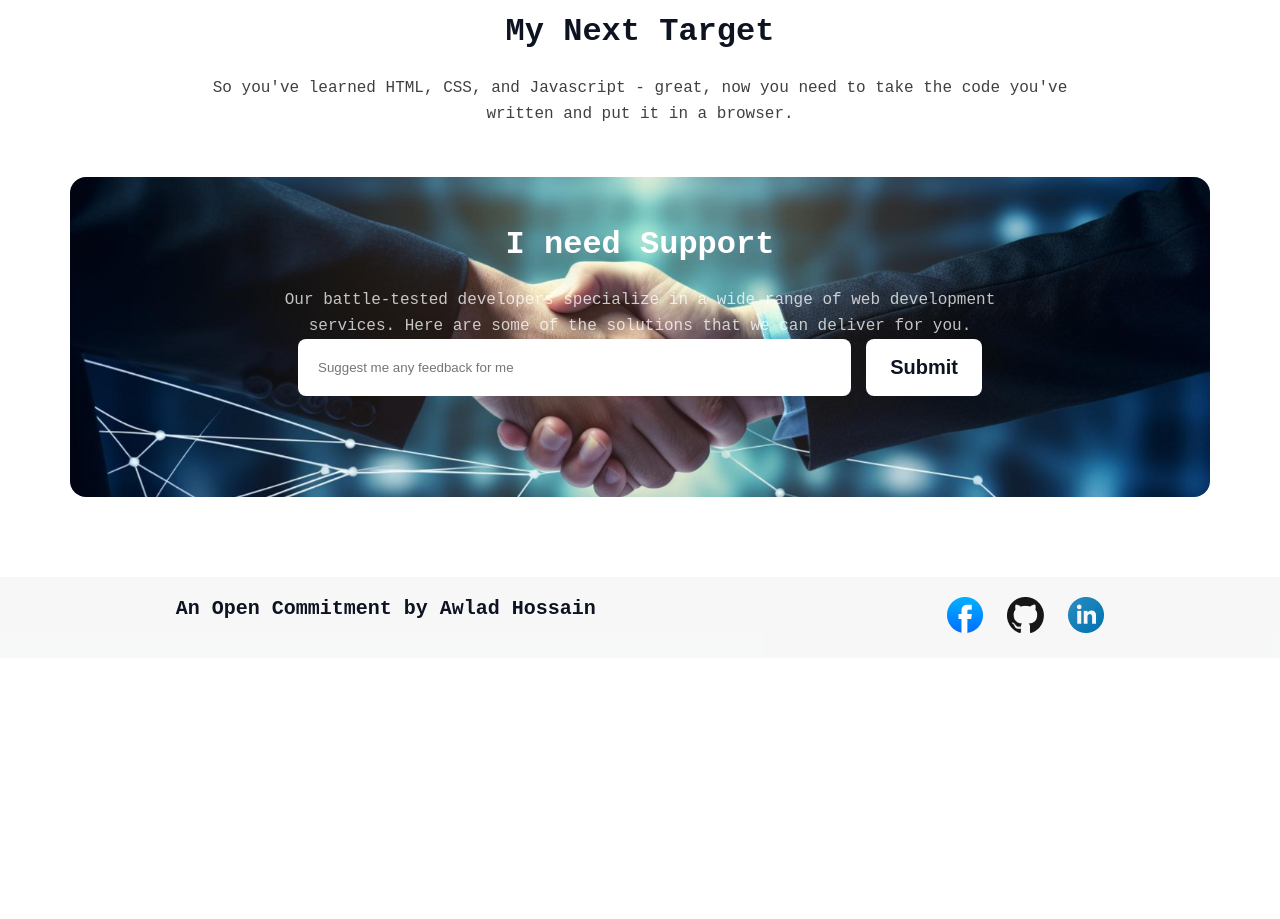
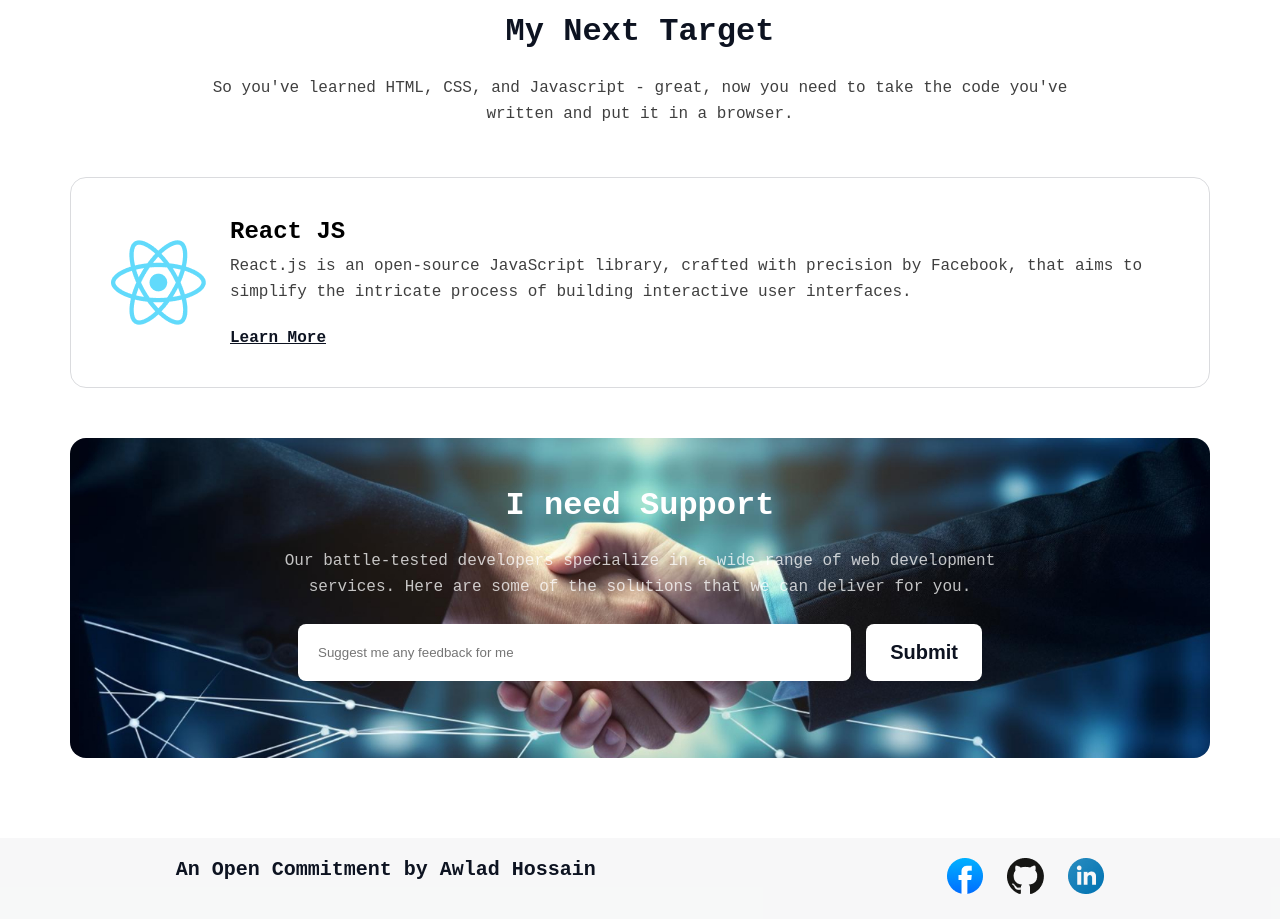
Before and after one commit to joynul24/assignment-01, a plain HTML site: page index.html in a window 1280 px wide. Shown: the part 3940-4859 px from the top of the page. Before the commit the page ends 4598 px from the top, so only its background shows below. Drawn offline with Linux system fonts and the light colour scheme; a web font is replaced by a local one.

Commit message:
added next target one card

```diff
--- a/index.html
+++ b/index.html
@@ -113,8 +113,15 @@
                 <h2 class="common-title">My Next Target</h2>
                 <p class="common-description">So you've learned HTML, CSS, and Javascript - great, now you need to take the code you've written and put it in a browser.</p>
               </div>
-              <div class="next-target-card-containr">
-
+              <div class="next-target-card-container">
+                <div class="next-target-card">
+                    <img src="assets/react.png">
+                    <div>
+                        <h4 class="next-target-title">React JS</h4>
+                        <p class="common-description">React.js is an open-source JavaScript library, crafted with precision by Facebook, that aims to simplify the intricate process of building interactive user interfaces.</p>
+                        <a href="">Learn More</a>
+                    </div>
+                </div>
               </div>
            </section>
           <!-- need support section -->
--- a/styles/style.css
+++ b/styles/style.css
@@ -220,6 +220,35 @@ main {
     text-align: center;
 }
 
+.next-target-card-container {
+    margin: 50px 0;
+}
+
+.next-target-card {
+    display: flex;
+    align-items: center;
+    gap: 24px;
+    border: 1px solid #0D132126;
+    padding: 40px;
+    border-radius: 16px;
+}
+
+.next-target-card .next-target-title {
+    font-size: 24px;
+    font-weight: 800;
+    margin-bottom: 8px;
+}
+
+.next-target-card  p {
+    margin-bottom: 24px;
+}
+
+.next-target-card a {
+    font-size: 16px;
+    font-weight: 700;
+    color: #0D1321;
+}
+
 
 /* submit-section styles */
 
@@ -242,6 +271,7 @@ main {
     margin: 0 auto;
     margin-top: 50px;
     text-align: center;
+    margin-bottom: 24px;
 }
 
 #submit-title {
```
